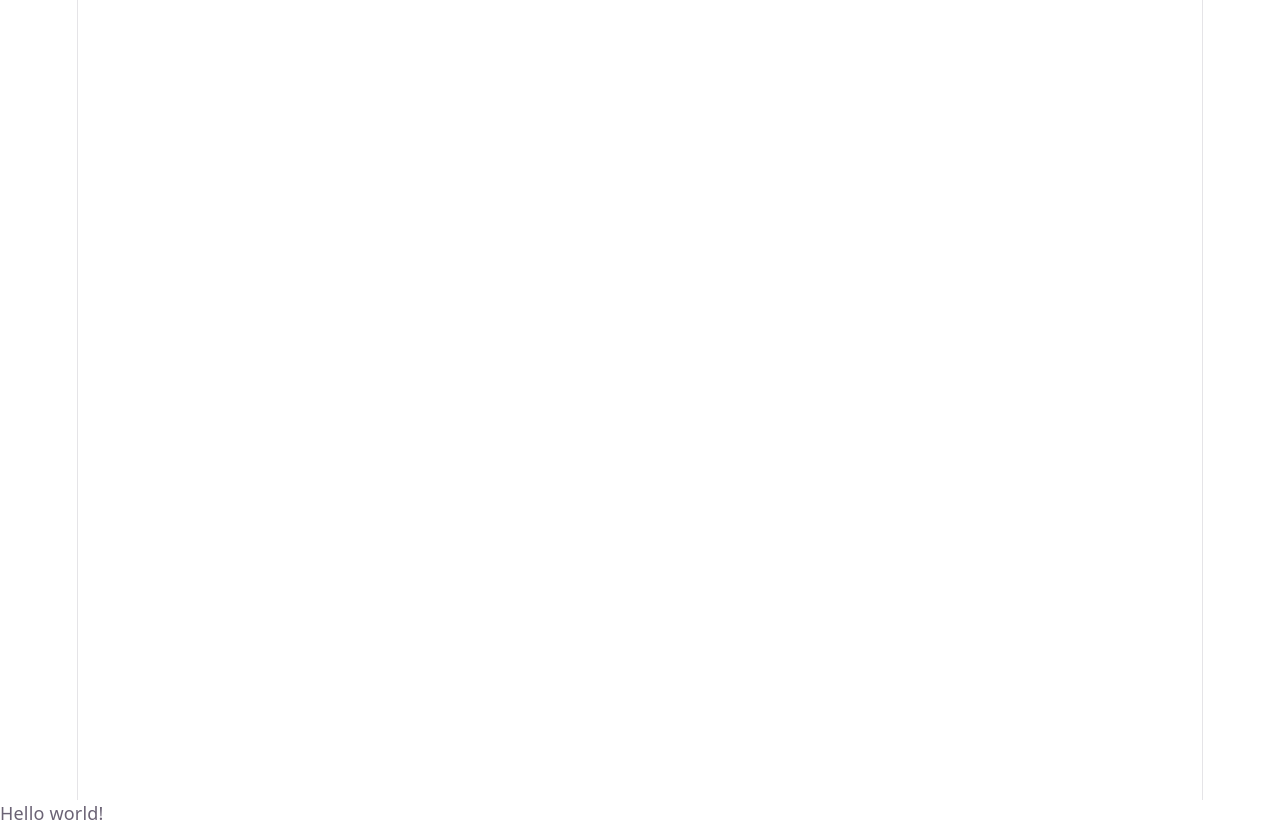
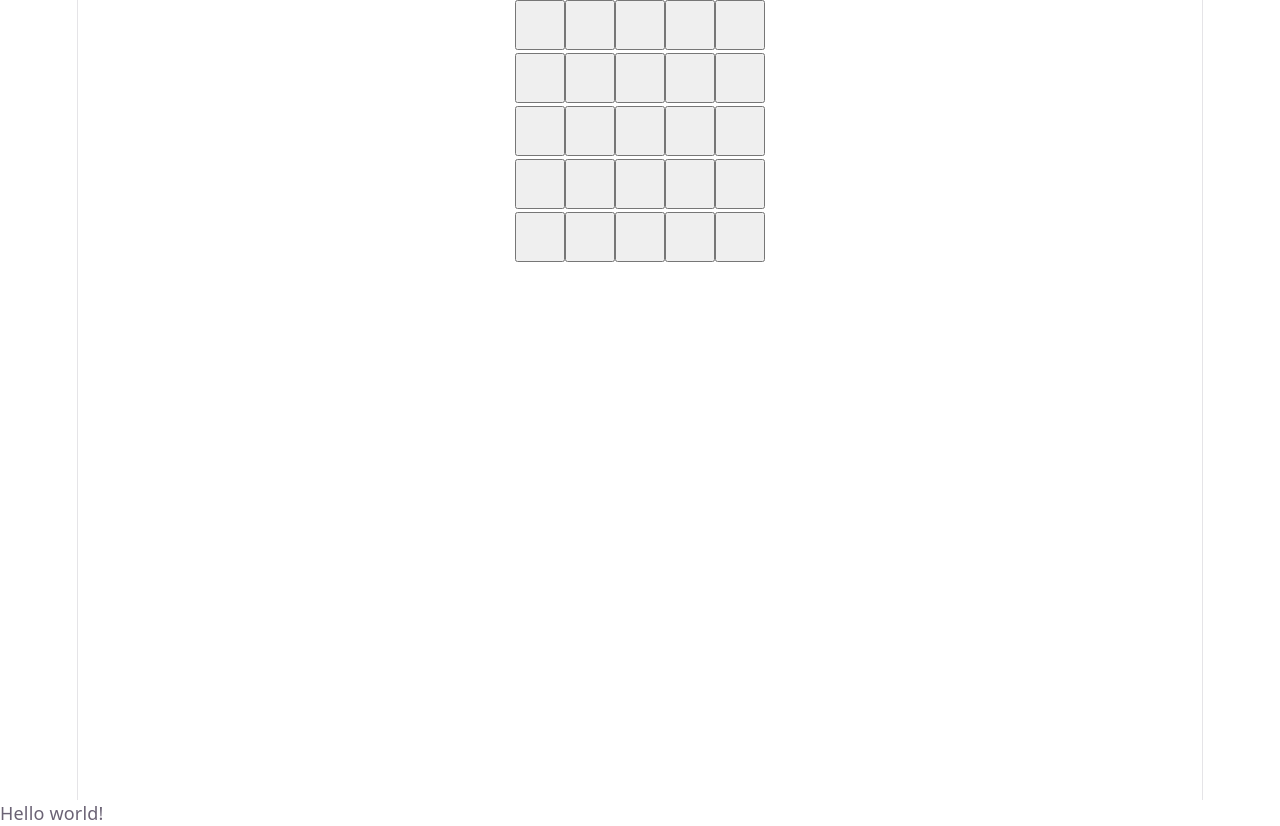
Before and after one commit to sekigutihukuda-stack/projectGomoku, a React (Vite) app: page / in a window 1280 px wide. Built offline with nearby package versions, Linux system fonts and the light colour scheme.

Commit message:
ボタンの追加及びサイズの調整

```diff
--- a/src/App.css
+++ b/src/App.css
@@ -182,3 +182,8 @@
     border-right-color: var(--border);
   }
 }
+
+.square {
+  width: 50px;
+  height: 50px;
+}
--- a/src/App.jsx
+++ b/src/App.jsx
@@ -4,8 +4,48 @@
 import heroImg from './assets/hero.png'
 import './App.css'
 
-function App() {
-
+function Square() {
+  return <button className = "square"></button>
 }
 
-export default App
+export default function Board() {
+  return(
+    <>
+      <div className = "board-row">
+        <Square />
+        <Square />
+        <Square />
+        <Square />
+        <Square />
+      </div>
+      <div className = "board-row">
+        <Square />
+        <Square />
+        <Square />
+        <Square />
+        <Square />
+      </div>
+      <div className = "board-row">
+        <Square />
+        <Square />
+        <Square />
+        <Square />
+        <Square />
+      </div>
+      <div className = "board-row">
+        <Square />
+        <Square />
+        <Square />
+        <Square />
+        <Square />
+      </div>
+      <div className = "board-row">
+        <Square />
+        <Square />
+        <Square />
+        <Square />
+        <Square />
+      </div>
+    </>
+  )
+}
```
